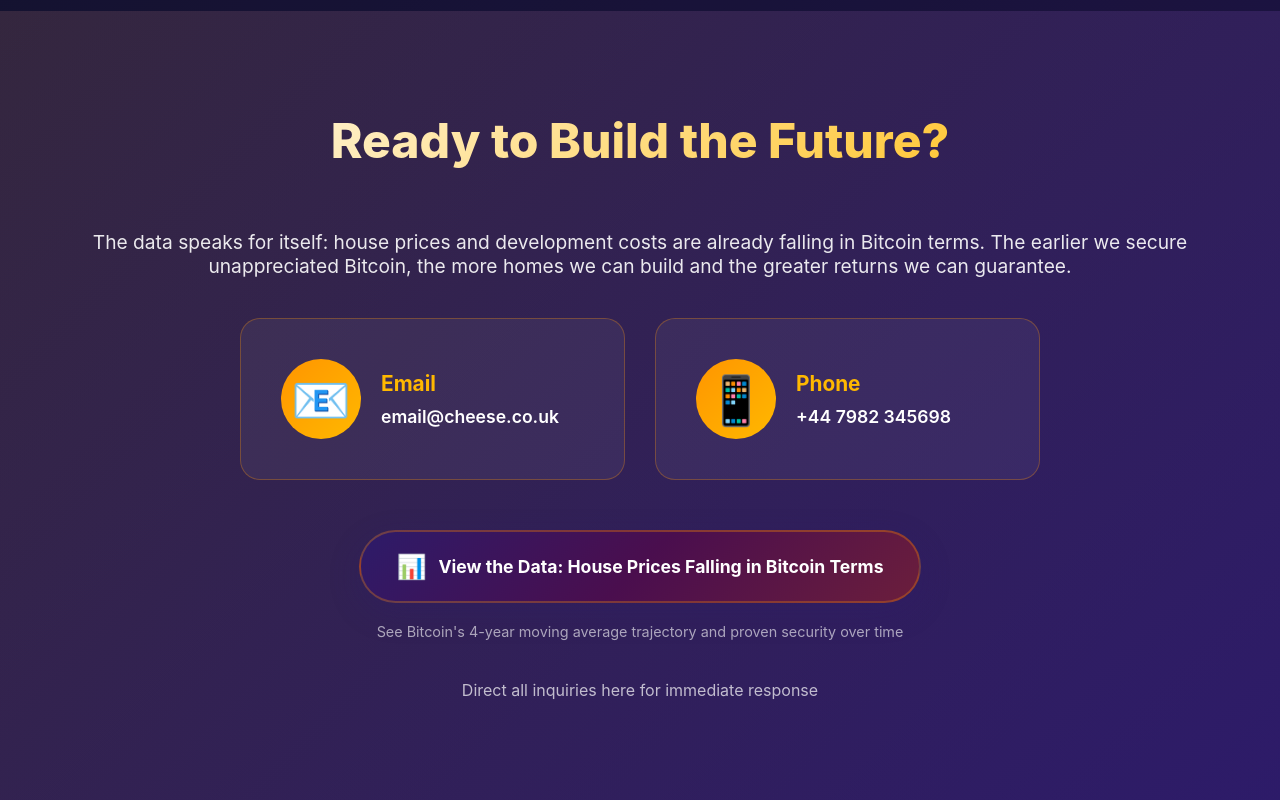
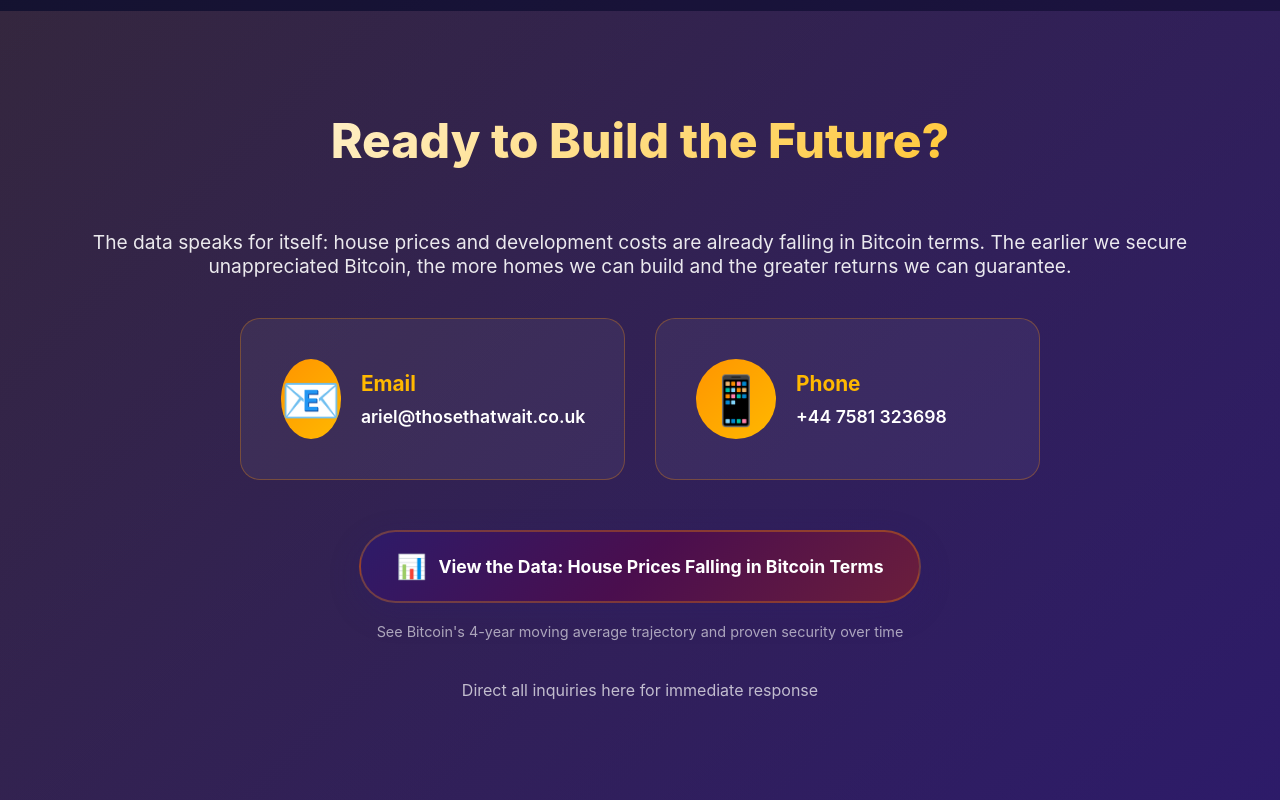
Before and after one commit to mixed-06/Those-That-Wait, a plain HTML site: page index.html in a window 1280 px wide. Shown: the part 2907-3707 px from the top of the page. Drawn offline with Linux system fonts and the light colour scheme.

Commit message:
Update index.html

```diff
--- a/index.html
+++ b/index.html
@@ -479,14 +479,14 @@
                 <div class="contact-icon">📧</div>
                 <div class="contact-info">
                     <h3>Email</h3>
-                    <a href="mailto:ariel@thosethatwait.co.uk?subject=Bitcoin Real Estate Investment Inquiry&body=Hello,%0D%0A%0D%0AI am interested in learning more about your Bitcoin real estate investment opportunity. Please contact me to discuss further.%0D%0A%0D%0AThank you" class="contact-link">email@cheese.co.uk</a>
+                    <a href="mailto:ariel@thosethatwait.co.uk?subject=Bitcoin Real Estate Investment Inquiry&body=Hello,%0D%0A%0D%0AI am interested in learning more about your Bitcoin real estate investment opportunity. Please contact me to discuss further.%0D%0A%0D%0AThank you" class="contact-link">ariel@thosethatwait.co.uk</a>
                 </div>
             </div>
             <div class="contact-card">
                 <div class="contact-icon">📱</div>
                 <div class="contact-info">
                     <h3>Phone</h3>
-                    <a href="tel:+447581323698" class="contact-link">+44 7982 345698</a>
+                    <a href="tel:+447581323698" class="contact-link">+44 7581 323698</a>
                 </div>
             </div>
         </div>
```
